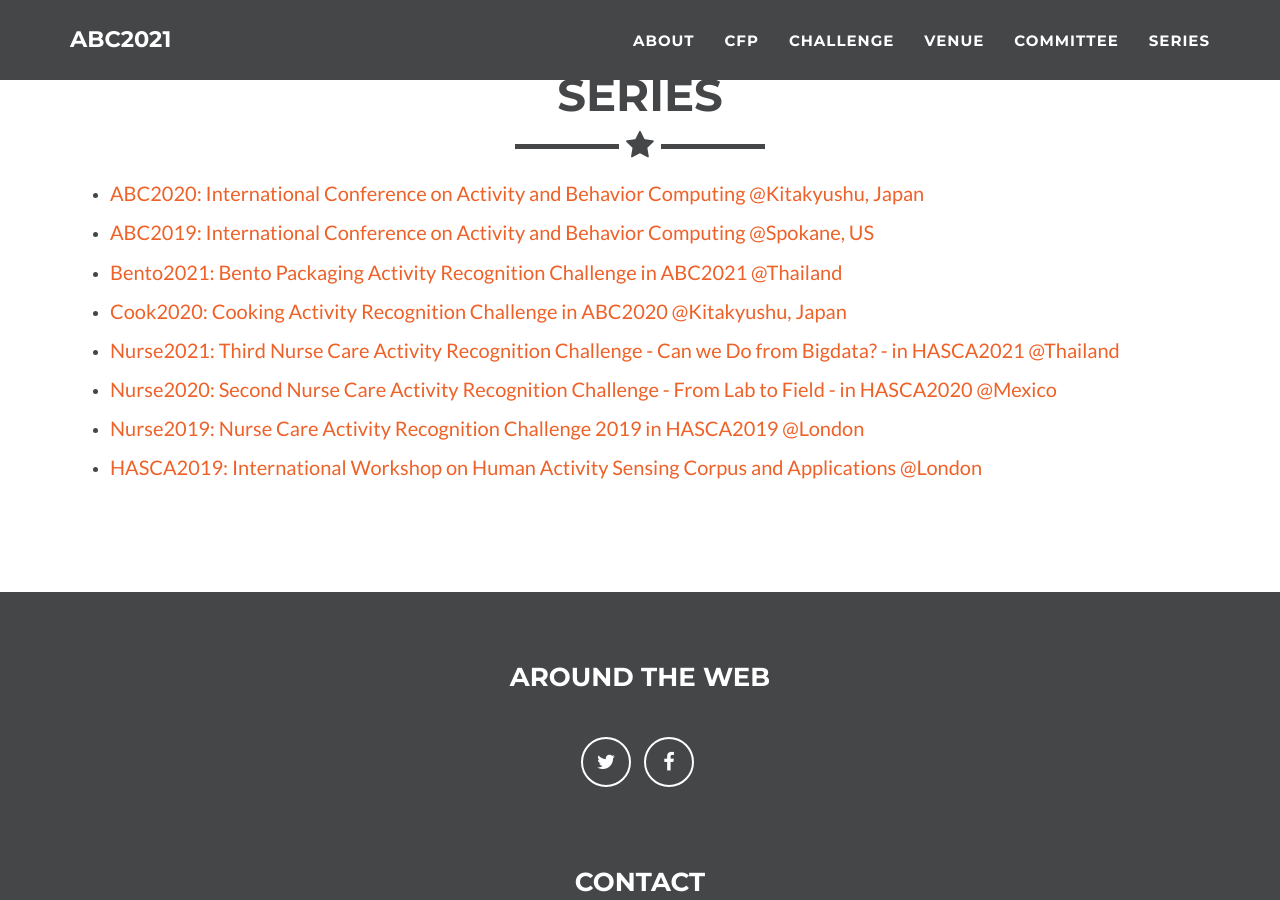
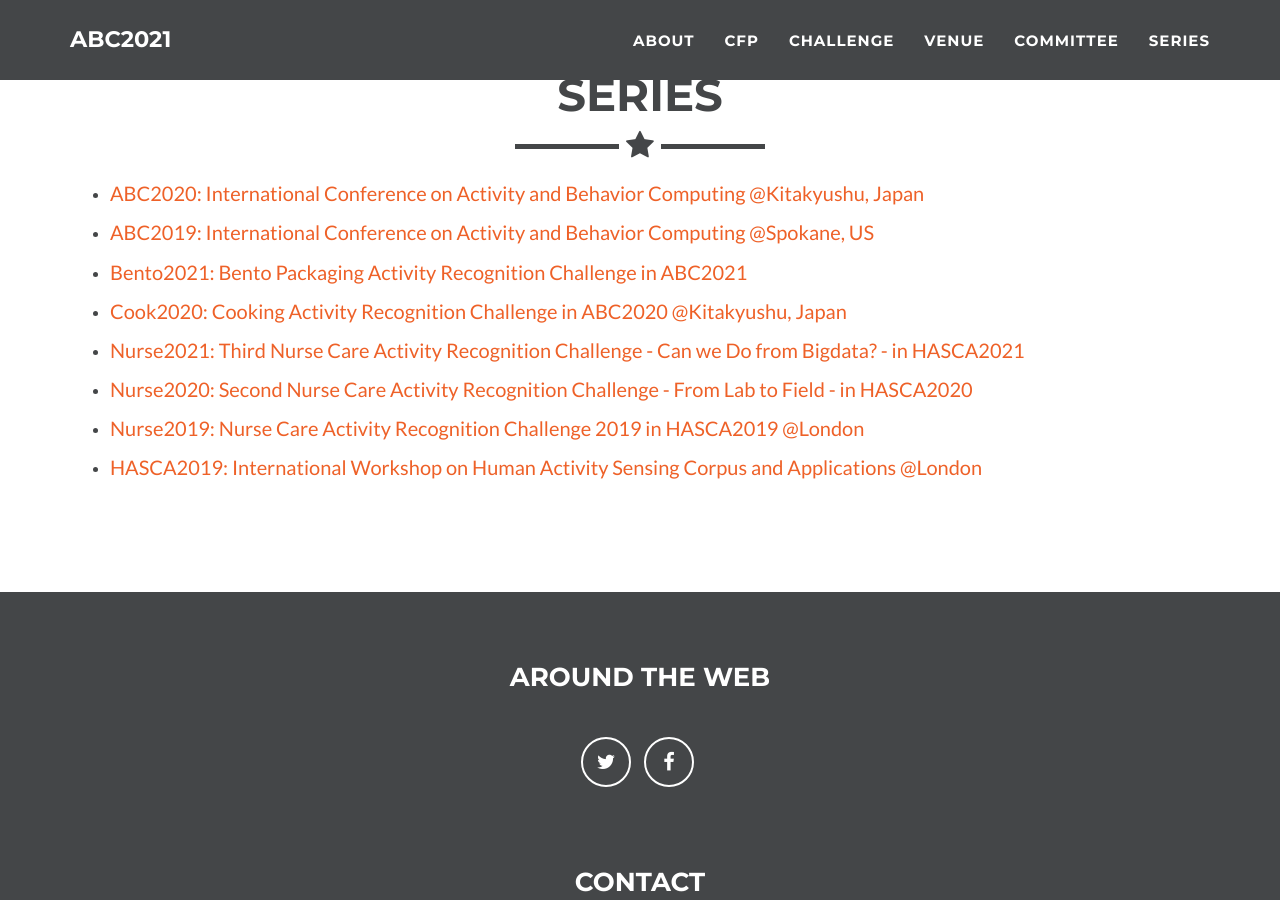
Before and after one commit to abc-research/abc-research.github.io, a Jekyll site: the page built from index.html, in a window 1280 px wide and 900 px high, scrolled down 5701 px. Built offline with Jekyll 4.4.1, drawn with Linux system fonts in a browser that asks for light colours.

Commit message:
Update _config.yml

```diff
--- a/_config.yml
+++ b/_config.yml
@@ -292,13 +292,13 @@ series:
     url: https://abc-research.github.io/2020
   - text: "ABC2019: International Conference on Activity and Behavior Computing @Spokane, US"
     url: https://abc-research.github.io/2019
-  - text: "Bento2021: Bento Packaging Activity Recognition Challenge in ABC2021 @Thailand"
+  - text: "Bento2021: Bento Packaging Activity Recognition Challenge in ABC2021"
     url: https://abc-research.github.io/bento2021
   - text: "Cook2020: Cooking Activity Recognition Challenge in ABC2020 @Kitakyushu, Japan"
     url: https://abc-research.github.io/cook2020
-  - text: "Nurse2021: Third Nurse Care Activity Recognition Challenge - Can we Do from Bigdata? - in HASCA2021 @Thailand"
+  - text: "Nurse2021: Third Nurse Care Activity Recognition Challenge - Can we Do from Bigdata? - in HASCA2021"
     url: https://abc-research.github.io/nurse2021
-  - text: "Nurse2020: Second Nurse Care Activity Recognition Challenge - From Lab to Field - in HASCA2020 @Mexico"
+  - text: "Nurse2020: Second Nurse Care Activity Recognition Challenge - From Lab to Field - in HASCA2020"
     url: https://abc-research.github.io/nurse2020
   - text: "Nurse2019: Nurse Care Activity Recognition Challenge 2019 in HASCA2019 @London"
     url: https://hasc-nurse-challenge.github.io
```
